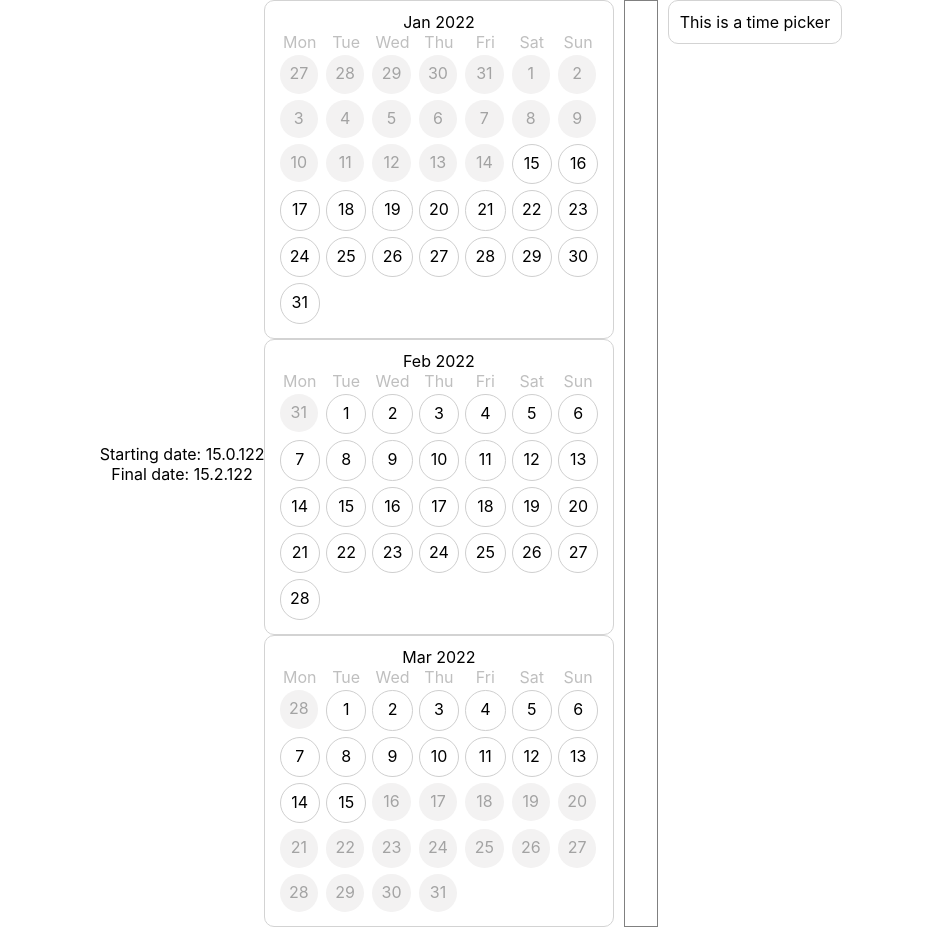
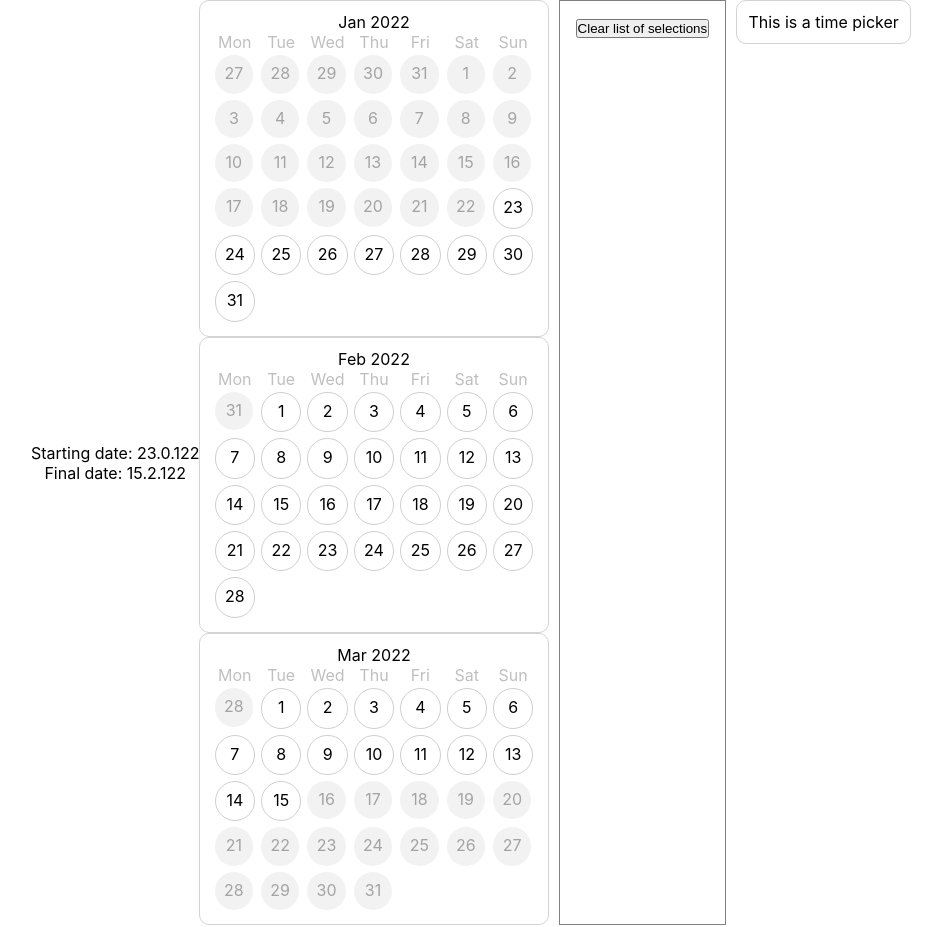
Before and after one commit to juliabiel25/scheduling-app, a React (Create React App) app: page / in a window 1280 px wide. Shown: the whole page, without its empty margins (169-1111 px from the left). Built offline with nearby package versions, Linux system fonts and the light colour scheme.

Commit message:
Implemented hover selection visualization

```diff
--- a/src/App.js
+++ b/src/App.js
@@ -5,7 +5,7 @@ import SchedulePicker from './components/SchedulePicker';
 function App() {
 
   // months starting with 0
-  let initDate = new Date(2022, 0, 15) //current
+  let initDate = new Date(2022, 0, 23) //current
   let finalDate = new Date(2022, 2, 15)
 
 
--- a/src/components/DatePicker.js
+++ b/src/components/DatePicker.js
@@ -2,46 +2,126 @@ import { useState, useEffect } from 'react'
 import Calendar from '../utils/Calendar';
 import DateSelection from '../utils/DateSelection';
 import "../styles/DatePicker.css";
+import RGBAColor from '../utils/RGBAColor';
 
+const DayTile = props => {
+    const day = props.cal.days[props.dayIndex];
+    let calCopy = props.cal;
 
-const DayTiles = ({cal, initDate, finalDate, selectionSet, setSelectionSet, activeSelection, setActiveSelection}) => {
+    useEffect(() => {
+        if(props.hoverSelection)
+        {
+            if(
+                day.isEnabled
+            && ((day.date <=  props.hoverSelection.date && day.date >= props.activeSelection.openingDate)
+            || (day.date >= props.hoverSelection.date && day.date <= props.activeSelection.openingDate)))
+            {
+                day.isHovered = true;
+            }
+            else {
+                day.isHovered = false;
+            }
+
+            props.setCal({
+                ...props.cal,
+                days: [
+                    ...props.cal.days.slice(0, props.dayIndex),
+                    day,
+                    ...props.cal.days.slice(props.dayIndex + 1)
+                ]
+            })
+        }
+    }, [props.hoverSelection])
 
     function dayTileClicked(e) {
         const tile = e.target;
-        const date = new Date(cal.year, cal.month, parseInt(tile.textContent));
+        const date = new Date(props.cal.year, props.cal.month, parseInt(tile.textContent));
 
-        // initial or complete active selection -> save new opening date
-        if (activeSelection.blank() || activeSelection.complete()) {
-            let sel = new DateSelection({openingDate: date, color: 'rgba(60, 60, 60, 0.5)'});
-            setActiveSelection(sel);
+        // initial or new selection
+        if (props.activeSelection.blank() || props.activeSelection.complete()) {
+            let sel = new DateSelection({openingDate: date, color: props.selectionColor});
+            props.setActiveSelection(sel);
+
+            // setup the onmouse event listener
+            props.setMouseOverListening(true);
         }
 
         // complete the selection if incomplete (and assume that the color is immediately assigned)
-        else if (activeSelection.incomplete()) {
-            let sel = new DateSelection({openingDate:activeSelection.openingDate, closingDate: date, color: 'rgba(60, 60, 60, 0.5)'});
-            setSelectionSet([...selectionSet, sel]);
-            setActiveSelection(sel);
+        else if (props.activeSelection.incomplete()) {
+            let prevOpeningDate = props.activeSelection.openingDate;
+            let sel = new DateSelection({color: props.selectionColor});
+            if (prevOpeningDate > date){
+                sel.openingDate = date;
+                sel.closingDate = prevOpeningDate;
+            }
+            else {
+                sel.openingDate = prevOpeningDate;
+                sel.closingDate = date;
+            }
+
+            let calCopy = props.cal;
+            calCopy.clearHover();
+            props.setCal(calCopy);
+            props.setSelectionSet([...props.selectionSet, sel]);
+            props.setActiveSelection(sel);
+
+            // setup the onmouse event listener
+            props.setMouseOverListening(false);
         }
     }
 
+    // if tile is hovered --> set hover selection state
+    function dayTileHovered(e, day) {
+        props.setHoverSelection(day);
+    }
+
     return(
-        cal.days.map(
-            day => (
         <div
             key={ `${day.isCurrentMonth.toString()}-${day.date.toString()}` }
             className={
                 `day-tile
                 ${day.isEnabled ? 'tile-enabled' : 'tile-disabled'}
-                        ${day.isCurrentMonth ? 'current-month-tile' : 'previousMonthTile'}`
+                ${day.isCurrentMonth ? 'current-month-tile' : 'previousMonthTile'}
+                ${day.isHovered && !day.color ? 'tile-hovered' : ''}`
             }
             onClick={ day.isEnabled ? dayTileClicked : undefined }
-                    style={ {backgroundColor: day.color} }
+            // onMouseOver={ props.mouseOverListening ? (e) => dayTileHovered(e, day) : undefined}
+            onMouseOver={ props.activeSelection.incomplete() ? (e) => dayTileHovered(e, day) : undefined}
+            style={ day.isHovered ?
+                    { backgroundColor: new RGBAColor({
+                        red: props.selectionColor.red,
+                        green: props.selectionColor.green,
+                        blue: props.selectionColor.blue,
+                        alpha: 0.4
+                    })}
+                    :
+                    { backgroundColor: day.color }}
         >
             { day.date.getDate() }
         </div>
     )
-        )
-    )
+}
+
+const DayTiles = (props) => {
+    return(
+        props.cal.days.map((day, index) =>
+            <DayTile
+                key={day.date}
+                dayIndex={index}
+                cal={props.cal}
+                setCal={props.setCal}
+                selectionSet={props.selectionSet}
+                selectionColor={props.selectionColor}
+                setSelectionSet={props.setSelectionSet}
+                hoverSelection={props.hoverSelection}
+                setHoverSelection={props.setHoverSelection}
+                activeSelection={props.activeSelection}
+                setActiveSelection={props.setActiveSelection}
+                mouseOverListening={props.mouseOverListening}
+                setMouseOverListening={props.setMouseOverListening}
+                />
+    ))
+
 };
 
 const WeekdayLabels = (props) => {
@@ -62,8 +142,24 @@ const DatePicker = (props) => {
     );
 
     useEffect(() => {
-        // if the new active selection concerns this particular month's calendar, assign colors
-        if (props.activeSelection.complete() && props.activeSelection.includesMonth(props.month, props.year)) {
+
+        // selection inclomplete - assign color to the day opening a new selection
+        if (props.activeSelection.incomplete() && cal.includesDate(props.activeSelection.openingDate)) {
+            let dayIndex = cal.days.findIndex(it => it.date.getTime() === props.activeSelection.openingDate.getTime())
+            let modDay = cal.days[dayIndex];
+            modDay.color = props.activeSelection.color;
+            setCal({
+                ...cal,
+                days: [
+                    ...cal.days.slice(0, dayIndex),
+                    modDay,
+                    ...cal.days.slice(dayIndex + 1)
+                ]
+            })
+        }
+
+        // if selection is complete - assign color to all the days within the selection
+        else if (props.activeSelection.complete() && props.activeSelection.includesMonth(props.month, props.year)) {
             let start = new Date(props.year, props.month, 1);     // first day of the month
             let finish = new Date(props.year, props.month+1, 0);  // last day of the month
 
@@ -89,10 +185,31 @@ const DatePicker = (props) => {
                 }
             }
         }
+
     }, [props.activeSelection])
 
+    function dayTilesMouseOver(e, rootElementKey) {
+        if (e.target.className.includes('tile-enabled')) {
+            console.log('selection start:', rootElementKey)
+            console.log('selection end:', e.target.key)
 
+        }
+    }
 
+    function dayTilesClicked(e) {
+        if (e.target.className.includes('tile-enabled') && (props.activeSelection.blank() || props.activeSelection.complete())) {
+            console.log('mark as hovered:', e.target.style)
+            // change bg color of the initial selection tile
+            e.target.style.backgroundColor = props.selectionColor;
+
+            // set the onmouseover on the parent
+            console.log(e.target.parentNode)
+            e.target.parentNode.onmouseover = (mouseOverEvent) => dayTilesMouseOver(mouseOverEvent, e.target.key)
+        }
+        else if(props.activeSelection.incomplete()){
+            e.target.parentNode.onmouseover = null;
+        }
+    }
 
     return (
         <div className="date-picker">
@@ -103,13 +220,18 @@ const DatePicker = (props) => {
                 <WeekdayLabels cal={cal} />
                 <DayTiles
                     cal={cal}
-                    // days={days}
+                    setCal={setCal}
                     initDate={props.initDate}
                     finalDate={props.finalDate}
                     selectionSet={props.selectionSet}
                     setSelectionSet={props.setSelectionSet}
+                    hoverSelection={props.hoverSelection}
+                    setHoverSelection={props.setHoverSelection}
                     activeSelection={props.activeSelection}
-                    setActiveSelection={props.setActiveSelection} />
+                    setActiveSelection={props.setActiveSelection}
+                    selectionColor={props.selectionColor}
+                    setMouseOverListening={props.setMouseOverListening}
+                    />
             </div>
         </div>
     );
--- a/src/components/SchedulePicker.js
+++ b/src/components/SchedulePicker.js
@@ -3,6 +3,8 @@ import TimePicker from './TimePicker'
 import React, { useState, useEffect } from 'react'
 import "../styles/SchedulePicker.css";
 import DateSelection from '../utils/DateSelection';
+import { randomColor } from '../utils/functions';
+import RGBAColor from '../utils/RGBAColor';
 
 const Selection = ({selection}) => {
     return (
@@ -12,20 +14,34 @@ const Selection = ({selection}) => {
 
 }
 
-const SelectedDates = ({selectionSet}) => {
+const SelectedDates = ({selectionSet, selectionColor, setSelectionColor}) => {
+    const clearSelection = () => {
+        setSelectionColor(randomColor());
+    }
+
     return (
         <div className='active-selections'>
             {selectionSet.map((selection, index) => (
                 <Selection selection={selection} key={index} />
             ))}
+            <button onClick={clearSelection}>Clear list of selections</button>
         </div>
         );
 }
 
+
 const SchedulePicker = ({initDate, finalDate}) => {
 
-    const [activeSelection, setActiveSelection] = useState(new DateSelection({openingDate: null, color: 'rgba(60, 60, 60, 0.5)'}));
+    const [selectionColor, setSelectionColor] = useState(new RGBAColor({}))
+    const [activeSelection, setActiveSelection] = useState(new DateSelection({openingDate: null, color: selectionColor}));
+    const [hoverSelection, setHoverSelection] = useState();
     const [selectionSet, setSelectionSet] = useState([]);
+    const [mouseOverListening, setMouseOverListening] = useState(false);
+
+    useEffect(() => {
+        console.log('mouseover listening:', mouseOverListening);
+    }, [mouseOverListening])
+
 
 
     const generateDatePickers = (initDate, finalDate) => {
@@ -56,6 +72,11 @@ const SchedulePicker = ({initDate, finalDate}) => {
                     setActiveSelection={setActiveSelection}
                     selectionSet={selectionSet}
                     setSelectionSet={setSelectionSet}
+                    selectionColor={selectionColor}
+                    setSelectionColor={setSelectionColor}
+                    setMouseOverListening={setMouseOverListening}
+                    setHoverSelection={setHoverSelection}
+                    hoverSelection={hoverSelection}
                 />
             )
         }
@@ -71,7 +92,7 @@ const SchedulePicker = ({initDate, finalDate}) => {
                 {datePickers}
             </div>
 
-            <SelectedDates selectionSet={selectionSet}/>
+            <SelectedDates selectionSet={selectionSet} selectionColor={selectionColor} setSelectionColor={setSelectionColor}/>
 
             {selectionSet[0] !== null &&
                 <TimePicker
--- a/src/styles/DatePicker.css
+++ b/src/styles/DatePicker.css
@@ -18,9 +18,6 @@
     color: rgb(191, 191, 191);
 }
 
-.tile-enabled:hover {
-    background-color: rgb(250, 210, 49);
-}
 
 .tile-enabled {
     background-color: rgb(255, 255, 255);
--- a/src/utils/Calendar.js
+++ b/src/utils/Calendar.js
@@ -5,13 +5,15 @@ class Day {
 		date = Date(),
 		isSelected = false,
 		isEnabled = true,
+		isHovered = false,
 		selectionGroup = undefined,
 		isCurrentMonth = true,
 		color = null
-	}) {
+	}){
 		this.date = date;
 		this.isSelected = isSelected;
 		this.isEnabled = isEnabled;
+		this.isHovered = isHovered;
 		this.selectionGroup = selectionGroup;
 		this.isCurrentMonth = isCurrentMonth;
 		this.color = color;
@@ -77,6 +79,22 @@ class Calendar {
 
 	getMonthName = () => this.monthNames[this.month];
 
+	includesDate = date => date >= this.currentMonthDays[0].date && date <= this.currentMonthDays.at(-1).date;
+
+	rangeHover = (start, end, hoverColor) => {
+		for(let i in this.days)
+			if ((this.days[i].date <= end && this.days[i].date >= start)
+            || (this.days[i].date >= end && this.days[i].date <= start))
+				this.days[i].isHovered = true;
+			else
+				this.days[i].isHovered = false;
+	}
+
+	clearHover = () => {
+		for (let i in this.days)
+			this.days[i].isHovered = false;
+	}
+
 }
 
 export default Calendar;
--- /dev/null
+++ b/src/utils/RGBAColor.js
@@ -0,0 +1,21 @@
+export default class RGBAColor{
+    constructor({
+        red = Math.floor(Math.random()*255),
+        green = Math.floor(Math.random()*255),
+        blue = Math.floor(Math.random()*255),
+        alpha = 1.0
+    }){
+        this.red = red;
+        this.green = green;
+        this.blue = blue;
+        this.alpha = alpha;
+    }
+
+    toString() {
+        return `rgba(${this.red}, ${this.green}, ${this.blue}, ${this.alpha})`;
+    }
+
+    setOpacity(alpha) {
+        this.alpha = alpha;
+    }
+}
--- a/src/utils/functions.js
+++ b/src/utils/functions.js
@@ -7,3 +7,5 @@ export const range = (start, end) => (
 export const allEqual = arr => (
   arr.every(val => val === arr[0])
 )
+
+export const randomColor = () => `rgba(${Math.random()*255}, ${Math.random()*255}, ${Math.random()*255}, 0.3)`;
```
Lines whose indentation alone changed are shown as unchanged.
